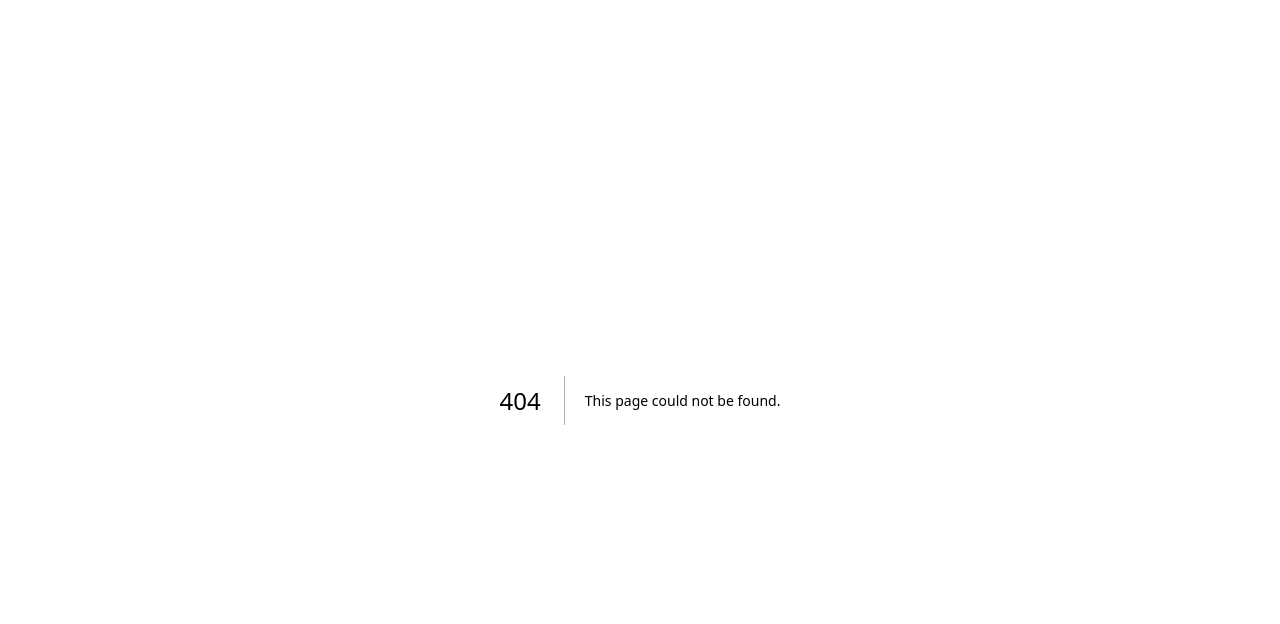
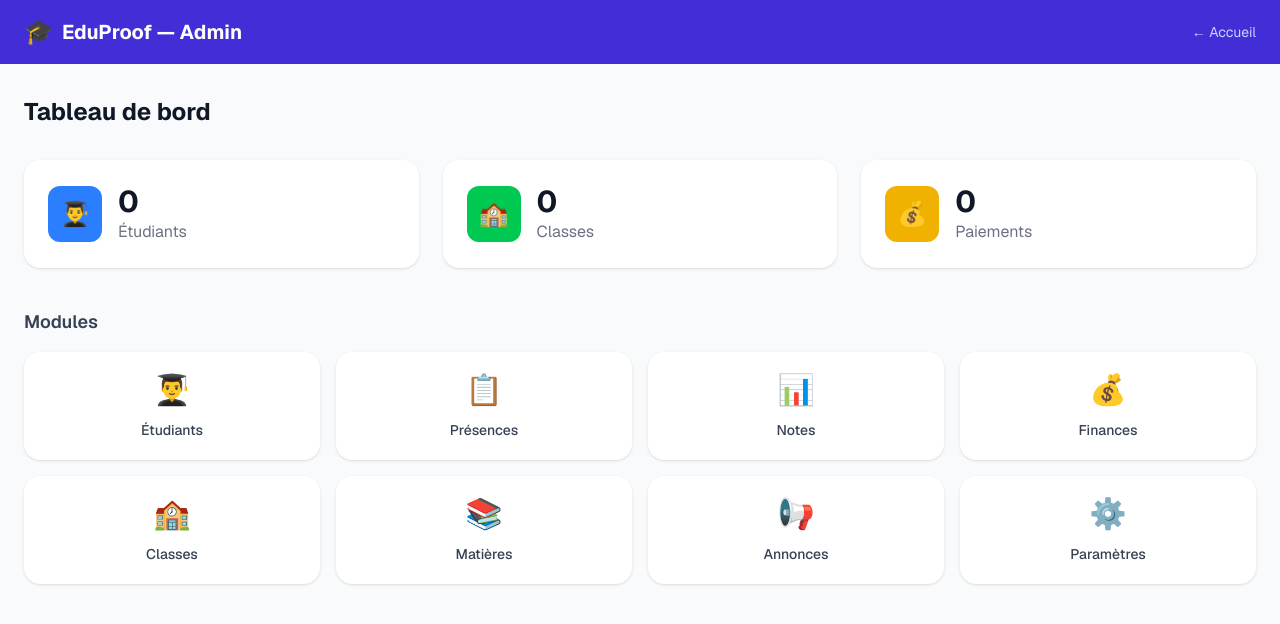
Before and after one commit to Didjah/eduproof, a Next.js app: page /admin in a window 1280 px wide. Before the commit this address had no page. Shown: the top 624 px of the page. Built offline with nearby package versions, Linux system fonts and the light colour scheme; no server answers; the database is empty.

Commit message:
feat: dashboard admin avec stats Supabase

```diff
--- /dev/null
+++ b/src/app/admin/page.tsx
@@ -0,0 +1,74 @@
+'use client'
+import { useEffect, useState } from "react"
+import { supabase } from "@/lib/supabase"
+import Link from "next/link"
+
+export default function AdminDashboard() {
+  const [stats, setStats] = useState({ etudiants: 0, classes: 0, paiements: 0 })
+
+  useEffect(() => {
+    async function loadStats() {
+      const [{ count: e }, { count: c }, { count: p }] = await Promise.all([
+        supabase.from('etudiants').select('*', { count: 'exact', head: true }),
+        supabase.from('classes').select('*', { count: 'exact', head: true }),
+        supabase.from('paiements').select('*', { count: 'exact', head: true }),
+      ])
+      setStats({ etudiants: e || 0, classes: c || 0, paiements: p || 0 })
+    }
+    loadStats()
+  }, [])
+
+  return (
+    <main className="min-h-screen bg-gray-50">
+      {/* Header */}
+      <header className="bg-indigo-700 text-white px-6 py-4 flex justify-between items-center">
+        <div className="flex items-center gap-2">
+          <span className="text-2xl">🎓</span>
+          <span className="text-xl font-bold">EduProof — Admin</span>
+        </div>
+        <Link href="/" className="text-indigo-200 hover:text-white text-sm">← Accueil</Link>
+      </header>
+
+      <div className="max-w-7xl mx-auto px-6 py-8">
+        <h1 className="text-2xl font-bold text-gray-900 mb-8">Tableau de bord</h1>
+
+        {/* Stats */}
+        <div className="grid grid-cols-1 md:grid-cols-3 gap-6 mb-10">
+          {[
+            { label: "Étudiants", value: stats.etudiants, icon: "👨‍🎓", color: "bg-blue-500" },
+            { label: "Classes", value: stats.classes, icon: "🏫", color: "bg-green-500" },
+            { label: "Paiements", value: stats.paiements, icon: "💰", color: "bg-yellow-500" },
+          ].map((s, i) => (
+            <div key={i} className="bg-white rounded-2xl p-6 shadow-sm flex items-center gap-4">
+              <div className={`${s.color} text-white rounded-xl p-3 text-2xl`}>{s.icon}</div>
+              <div>
+                <p className="text-3xl font-bold text-gray-900">{s.value}</p>
+                <p className="text-gray-500">{s.label}</p>
+              </div>
+            </div>
+          ))}
+        </div>
+
+        {/* Navigation modules */}
+        <h2 className="text-lg font-semibold text-gray-700 mb-4">Modules</h2>
+        <div className="grid grid-cols-2 md:grid-cols-4 gap-4">
+          {[
+            { href: "/admin/etudiants", icon: "👨‍🎓", label: "Étudiants" },
+            { href: "/admin/presences", icon: "📋", label: "Présences" },
+            { href: "/admin/notes", icon: "📊", label: "Notes" },
+            { href: "/admin/finances", icon: "💰", label: "Finances" },
+            { href: "/admin/classes", icon: "🏫", label: "Classes" },
+            { href: "/admin/matieres", icon: "📚", label: "Matières" },
+            { href: "/admin/annonces", icon: "📢", label: "Annonces" },
+            { href: "/admin/parametres", icon: "⚙️", label: "Paramètres" },
+          ].map((m, i) => (
+            <Link key={i} href={m.href} className="bg-white rounded-2xl p-5 shadow-sm hover:shadow-md transition flex flex-col items-center gap-3 text-center">
+              <span className="text-3xl">{m.icon}</span>
+              <span className="text-sm font-medium text-gray-700">{m.label}</span>
+            </Link>
+          ))}
+        </div>
+      </div>
+    </main>
+  )
+}
```
